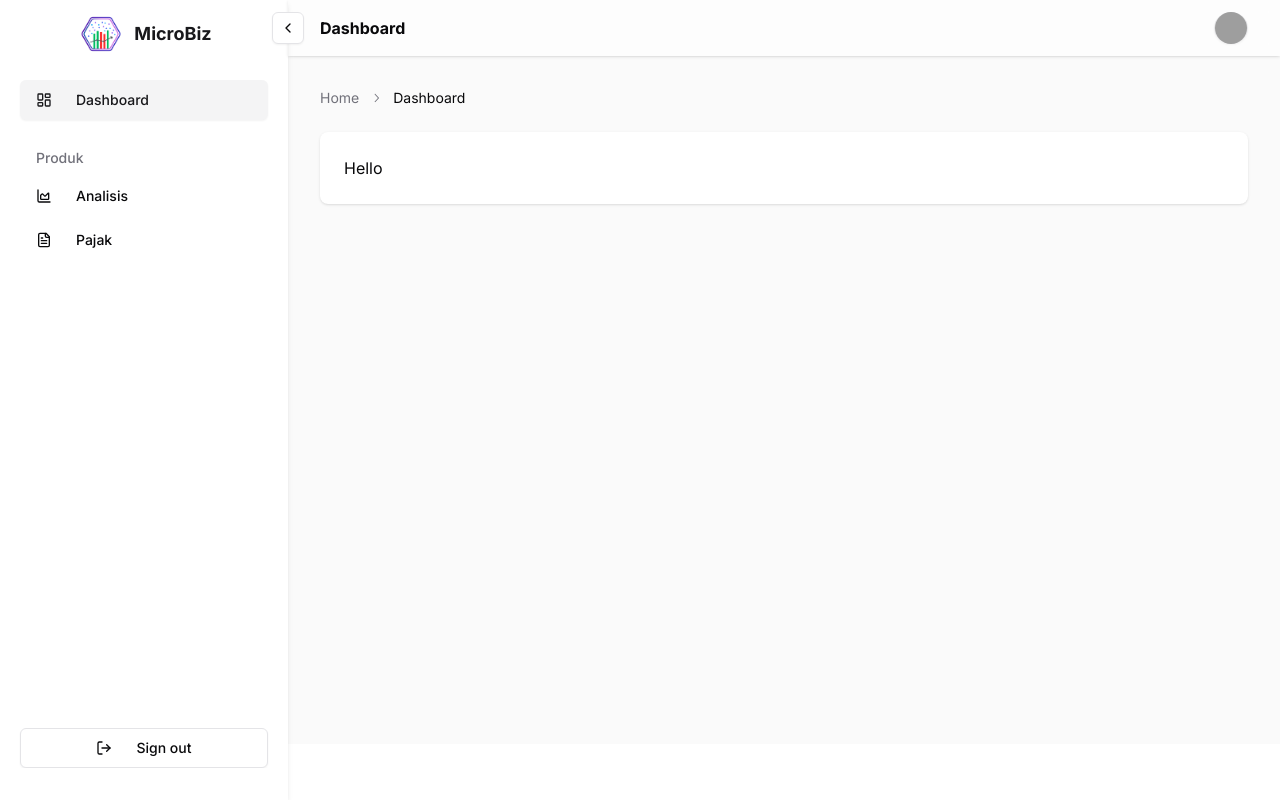
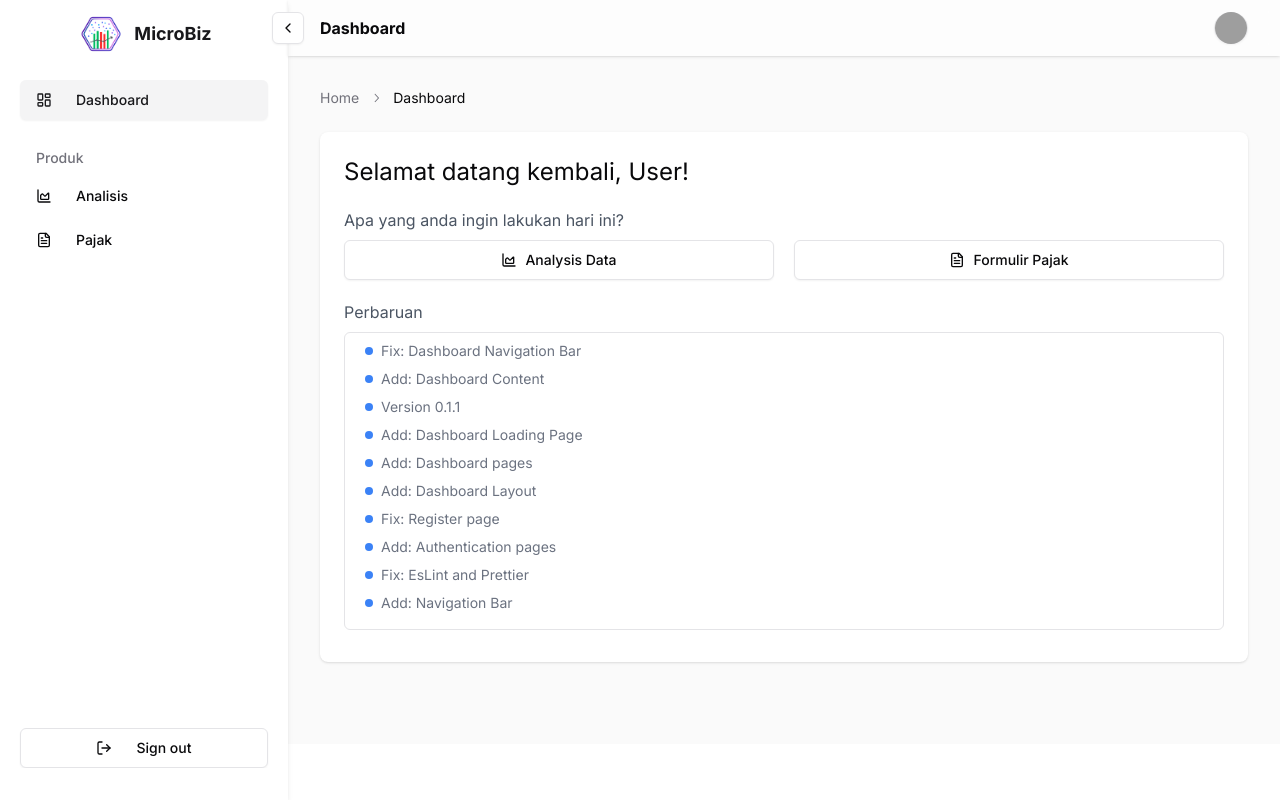
Before and after one commit to rasyadmr/microbiz, a Next.js app: page /dashboard in a window 1280 px wide. Built offline with nearby package versions, Linux system fonts and the light colour scheme; grey boxes are pictures that could not be loaded.

Commit message:
Fix: Dashboard Components

```diff
--- a/app/dashboard/page.tsx
+++ b/app/dashboard/page.tsx
@@ -1,19 +1,67 @@
 import { ContentLayout } from "@/components/dashboard/content-layout";
+import { Button } from "@/components/ui/button";
+import { ChartArea, FileText } from "lucide-react";
+import Link from "next/link";
 
 const breadcrumbList = [
   {
     label: "Home",
-    link: "/home"
+    link: "/home",
   },
   {
-    label: "Dashboard"
-  }
-]
+    label: "Dashboard",
+  },
+];
+
+const updates = [
+  "Fix: Dashboard Navigation Bar",
+  "Add: Dashboard Content",
+  "Version 0.1.1",
+  "Add: Dashboard Loading Page",
+  "Add: Dashboard pages",
+  "Add: Dashboard Layout",
+  "Fix: Register page",
+  "Add: Authentication pages",
+  "Fix: EsLint and Prettier",
+  "Add: Navigation Bar",
+];
 
 export default function Page() {
   return (
     <ContentLayout title="Dashboard" breadcrumbs={breadcrumbList}>
-      <p>Hello</p>
+      <div>
+        <h1 className="text-2xl">Selamat datang kembali, User!</h1>
+      </div>
+      <div className="mt-5">
+        <p className="text-gray-600">Apa yang anda ingin lakukan hari ini?</p>
+        <div className="grid grid-cols-1 md:grid-cols-2 gap-5 my-2">
+          <Button className="w-full" variant={"outline"} size={"lg"} asChild>
+            <Link href="/dashboard/analysis">
+              <ChartArea /> Analysis Data
+            </Link>
+          </Button>
+          <Button className="w-full" variant={"outline"} size={"lg"} asChild>
+            <Link href="/dashboard/tax">
+              <FileText /> Formulir Pajak
+            </Link>
+          </Button>
+        </div>
+      </div>
+      <div className="mt-5">
+        <p className="text-gray-600">Perbaruan</p>
+        <ul className="my-2 border rounded-md px-5 py-2">
+          {updates.map((update, index) => (
+            <li key={index} className="mb-2">
+              <div className="flex items-center">
+                <div className="w-2 h-2 rounded-full bg-blue-500"></div>
+                <div className="ml-2">
+                  <h4 className="text-sm text-gray-500">{update}</h4>
+                </div>
+              </div>
+            </li>
+          ))}
+        </ul>
+      </div>
     </ContentLayout>
   );
 }
--- a/components/dashboard/user-nav.tsx
+++ b/components/dashboard/user-nav.tsx
@@ -19,7 +19,6 @@ import {
   DropdownMenuSeparator,
   DropdownMenuTrigger,
 } from "@/components/ui/dropdown-menu";
-
 
 // TODO Auth
 export function UserNav() {
@@ -47,7 +46,9 @@ export function UserNav() {
       <DropdownMenuContent className="w-56" align="end" forceMount>
         <DropdownMenuLabel className="font-normal">
           <div className="flex flex-col space-y-1">
-            <p className="text-sm font-medium leading-none">Rasyad Muhammad Ramdhanazuri</p>
+            <p className="text-sm font-medium leading-none">
+              Rasyad Muhammad Ramdhanazuri
+            </p>
             <p className="text-xs leading-none text-muted-foreground">
               rasyadmr@gmail.com
             </p>
@@ -61,7 +62,7 @@ export function UserNav() {
               Dashboard
             </Link>
           </DropdownMenuItem>
-          <DropdownMenuItem className="hover:cursor-pointer" asChild>
+          <DropdownMenuItem className="hover:cursor-pointer" asChild disabled>
             <Link href="/account" className="flex items-center">
               <User className="w-4 h-4 mr-3 text-muted-foreground" />
               Akun
@@ -70,9 +71,11 @@ export function UserNav() {
         </DropdownMenuGroup>
         <DropdownMenuSeparator />
         {/* //TODO Logout handler */}
-        <DropdownMenuItem className="hover:cursor-pointer" onClick={() => {}}>
-          <LogOut className="w-4 h-4 mr-3 text-muted-foreground" />
-          Log Out
+        <DropdownMenuItem className="hover:cursor-pointer" asChild>
+          <Link href="/home" className="flex items-center">
+            <LogOut className="w-4 h-4 mr-3 text-muted-foreground" />
+            Log Out
+          </Link>
         </DropdownMenuItem>
       </DropdownMenuContent>
     </DropdownMenu>
--- a/next.config.mjs
+++ b/next.config.mjs
@@ -2,6 +2,18 @@
 const nextConfig = {
   images: {
     domains: ["img.icons8.com", "stbm7resourcesprod.blob.core.windows.net"],
+    remotePatterns: [{
+      protocol: "https",
+      hostname: "img.icons8.com",
+      port: "",
+      pathname: "/",
+      },
+      {
+      protocol: "https",
+      hostname: "stbm7resourcesprod.blob.core.windows.net",
+      port: "",
+      pathname: "/",
+      }]
   },
 };
 
```
Also changed, not shown: lib/analysis.ts (line endings or trailing spaces).
